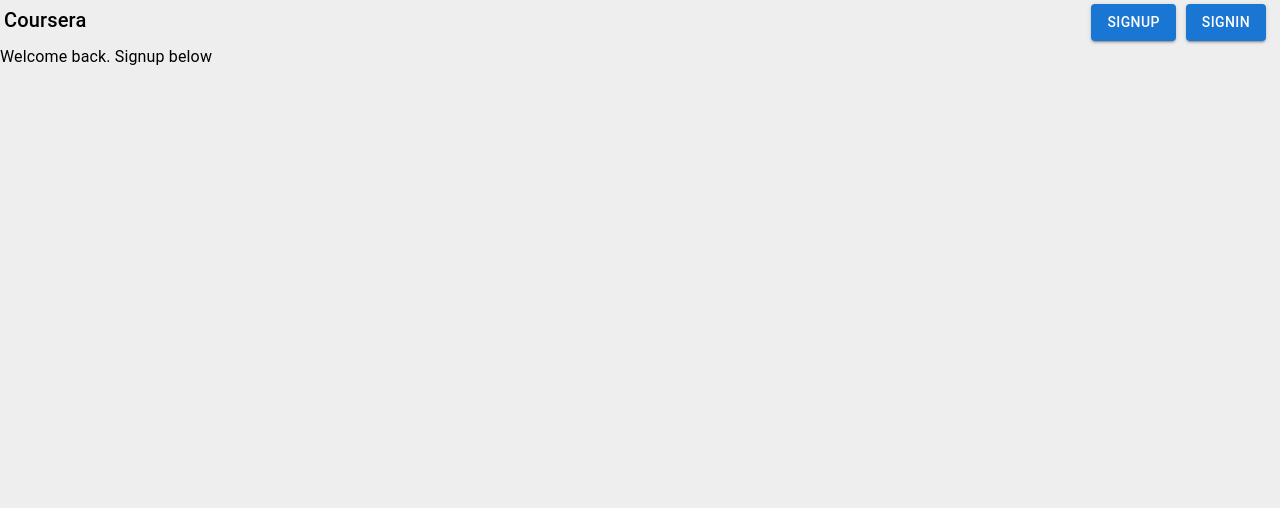
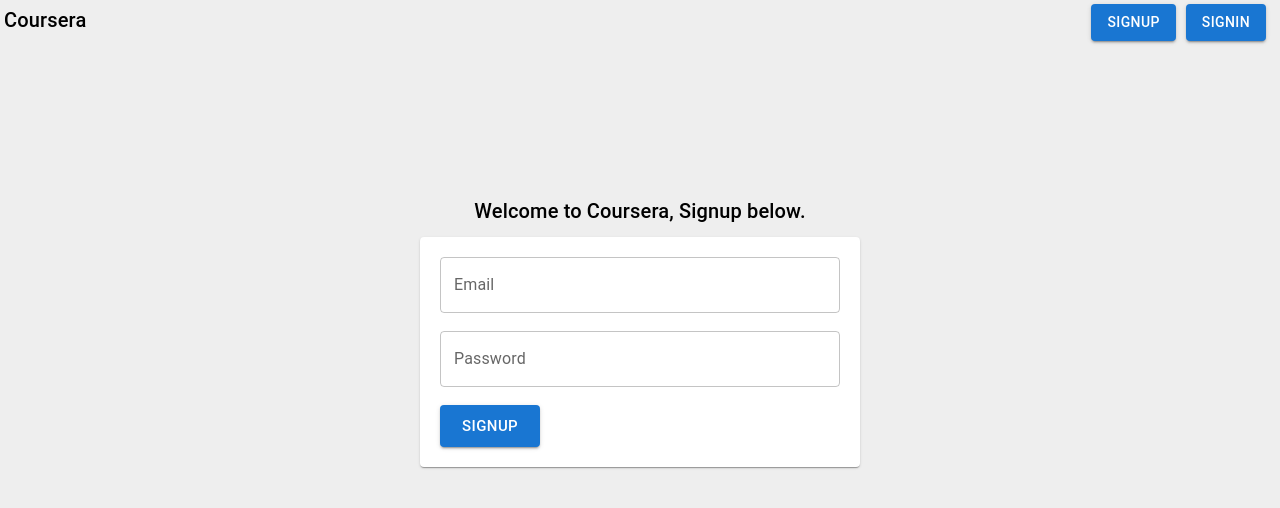
Before and after one commit to priyanshusinha11/course-app, a React (Vite) app in the folder frontend/: page /signup in a window 1280 px wide. Shown: the top 508 px of the page. Built offline with nearby package versions, Linux system fonts and the light colour scheme.

Commit message:
wrote the addcourse and signup page, connected them to the backend

```diff
--- a/frontend/src/AddCourse.jsx
+++ b/frontend/src/AddCourse.jsx
@@ -1,15 +1,61 @@
 import Button from '@mui/material/Button';
 import TextField from "@mui/material/TextField";
 import { Card, Typography } from "@mui/material";
+import { useState } from "react";
 
 function AddCourse() {
-    return <div>
-        <div>
-            <Typography>
-                Add a course below.
-            </Typography>
-        </div>
+    const [title, setTitle] = useState("");
+    const [description, setDescription] = useState("");
+    return <div style={{ display: "flex", justifyContent: "center" }}>
+        <Card variant={'outlined'} style={{ width: 400, padding: 20 }}>
+            <TextField
+                onChange={(e) => {
+                    setTitle(e.target.value);
+                }}
+                fullWidth={true}
+                label="Title"
+                variant='outlined'
+            />
+            <br /><br />
+            <TextField
+                onChange={(e) => {
+                    setDescription(e.target.value);
+                }}
+                fullWidth={true}
+                label="Description"
+                variant='outlined'
+            />
+            <br /><br />
+            <Button
+                size={"large"}
+                variant='contained'
+                onClick={() => {
+                    function callback2(data) {
+                        localStorage.setItem("token", data.token);
+                    }
+                    function callback1(res) {
+                        res.json().then(callback2);
+                    }
+                    fetch("http://localhost:3000/admin/courses", {
+                        method: "POST",
+                        body: JSON.stringify({
+                            title: title,
+                            description: description,
+                            imageLink: "",
+                            published: true
+                        }),
+                        headers: {
+                            "Content-type": "application/json",
+                            "Authorization": "Bearer " + localStorage.getItem("token")
+                        }
+                    }).then(callback1)
+                }}
+            >Add Course</Button>
+
+        </Card>
+
     </div>
+
 }
 
 export default AddCourse;
--- a/frontend/src/Signup.jsx
+++ b/frontend/src/Signup.jsx
@@ -1,13 +1,68 @@
 import Button from '@mui/material/Button';
 import TextField from "@mui/material/TextField";
 import { Card, Typography } from "@mui/material";
+import { useState } from "react";
 
 function Signup() {
+    const [email, setEmail] = useState("")
+    const [password, setPassword] = useState("")
     return <div>
-        <div>
-            <Typography>
-                Welcome back. Signup below
+        <div style={{
+            paddingTop: 150,
+            marginBottom: 10,
+            display: "flex",
+            justifyContent: "center"
+        }}>
+            <Typography variant={"h6"}>
+                Welcome to Coursera, Signup below.
             </Typography>
+        </div>
+        <div style={{ display: "flex", justifyContent: "center" }}>
+            <Card varint={"outlined"} style={{ width: 400, padding: 20 }}>
+                <TextField
+                    onChange={(e) => {
+                        setEmail(e.target.value);
+                    }}
+                    fullWidth={true}
+                    id="outlined-basic"
+                    label="Email"
+                    variant="outlined"
+                    type={'email'}
+                />
+                <br /><br />
+                <TextField
+                    onChange={(e) => {
+                        setPassword(e.target.value);
+                    }}
+                    fullWidth={true}
+                    id="outlined-basic"
+                    label="Password"
+                    variant="outlined"
+                    type={"password"}
+                />
+                <br /><br />
+
+                <Button size={"large"} variant="contained"
+                    onClick={() => {
+                        function callback2(data) {
+                            localStorage.setItem("token", data.token);
+                        }
+                        function callback1(res) {
+                            res.json().then(callback2)
+                        }
+                        fetch("http://localhost:3000/admin/signup", {
+                            method: "POST",
+                            body: JSON.stringify({
+                                username: email,
+                                password: password
+                            }),
+                            headers: {
+                                "Content-type": "application/json"
+                            }
+                        }).then(callback1)
+                    }}
+                > Signup</Button>
+            </Card>
         </div>
     </div>
 }
```
